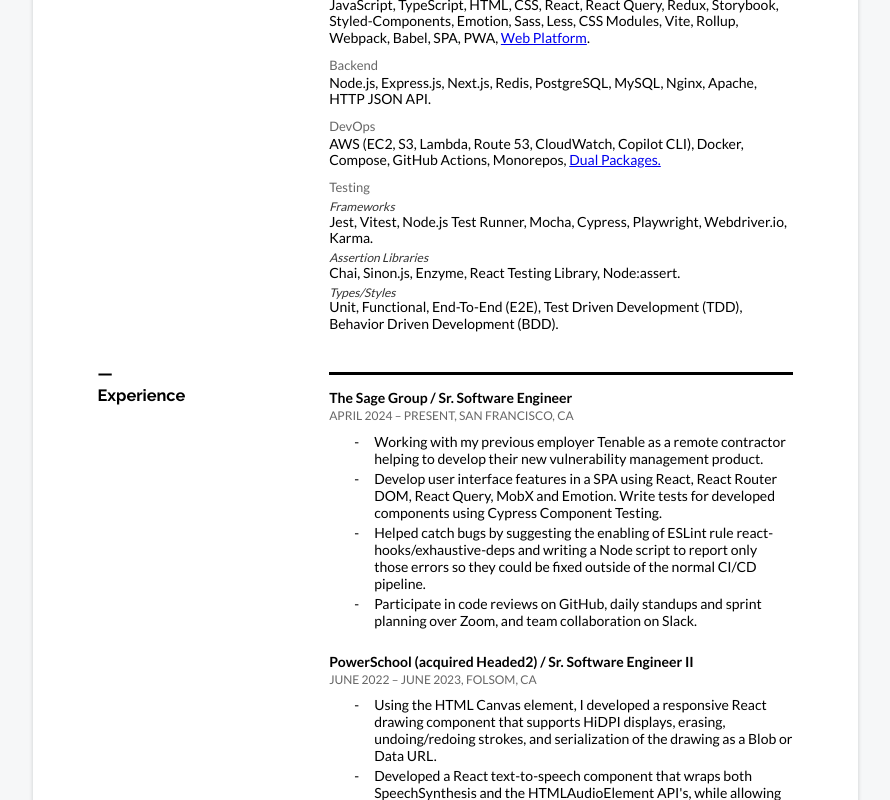
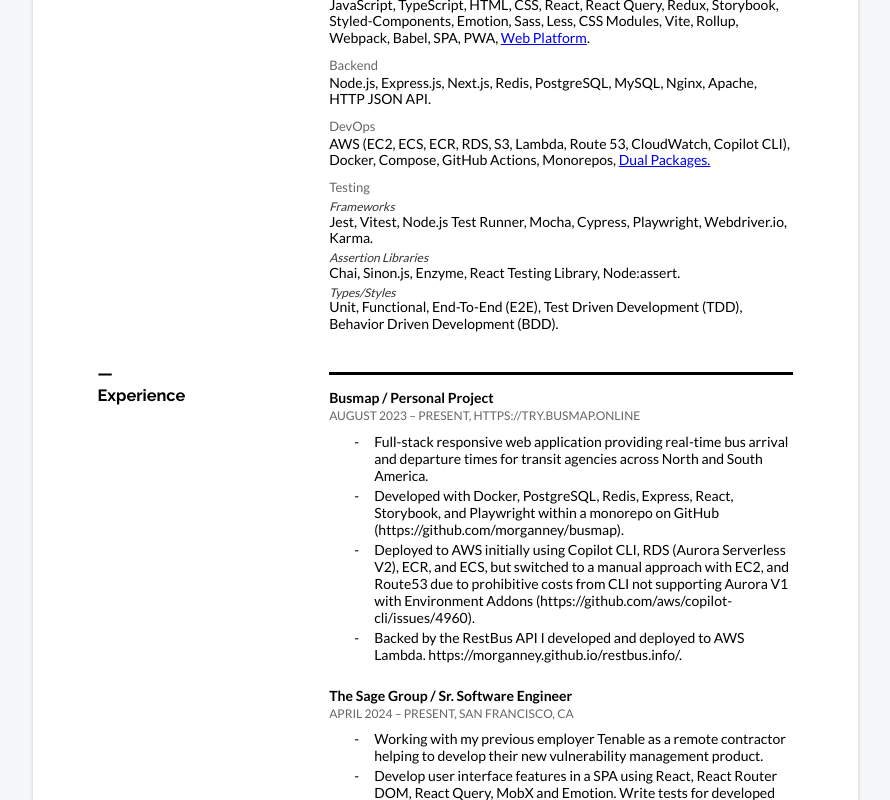
Before and after one commit to morganney/morgan.neys.info, a Next.js app: page /resume in a window 1280 px wide. Shown: the part 320-1120 px from the top of the page, without its empty margins (195-1085 px from the left). Built offline with nearby package versions, Linux system fonts and the light colour scheme.

Commit message:
feat: update res. (#33)

```diff
--- a/app/(professional)/resume/page.js
+++ b/app/(professional)/resume/page.js
@@ -67,8 +67,8 @@
           <article>
             <h5>DevOps</h5>
             <p>
-              AWS (EC2, S3, Lambda, Route 53, CloudWatch, Copilot CLI), Docker, Compose,
-              GitHub Actions, Monorepos,{' '}
+              AWS (EC2, ECS, ECR, RDS, S3, Lambda, Route 53, CloudWatch, Copilot CLI),
+              Docker, Compose, GitHub Actions, Monorepos,{' '}
               <a
                 target="_blank"
                 href="https://nodejs.org/api/packages.html#dual-commonjses-module-packages"
@@ -97,6 +97,31 @@
       <section>
         <h3>Experience</h3>
         <div>
+          <article>
+            <h4>Busmap / Personal Project</h4>
+            <h5>August 2023 &ndash; Present, https://try.busmap.online</h5>
+            <ul>
+              <li>
+                Full-stack responsive web application providing real-time bus arrival and
+                departure times for transit agencies across North and South America.
+              </li>
+              <li>
+                Developed with Docker, PostgreSQL, Redis, Express, React, Storybook, and
+                Playwright within a monorepo on GitHub
+                (https://github.com/morganney/busmap).
+              </li>
+              <li>
+                Deployed to AWS initially using Copilot CLI, RDS (Aurora Serverless V2),
+                ECR, and ECS, but switched to a manual approach with EC2, and Route53 due
+                to prohibitive costs from CLI not supporting Aurora V1 with Environment
+                Addons (https://github.com/aws/copilot-cli/issues/4960).
+              </li>
+              <li>
+                Backed by the RestBus API I developed and deployed to AWS Lambda.
+                https://morganney.github.io/restbus.info/.
+              </li>
+            </ul>
+          </article>
           <article>
             <h4>The Sage Group / Sr. Software Engineer</h4>
             <h5>April 2024 &ndash; Present, San Francisco, CA</h5>
```
